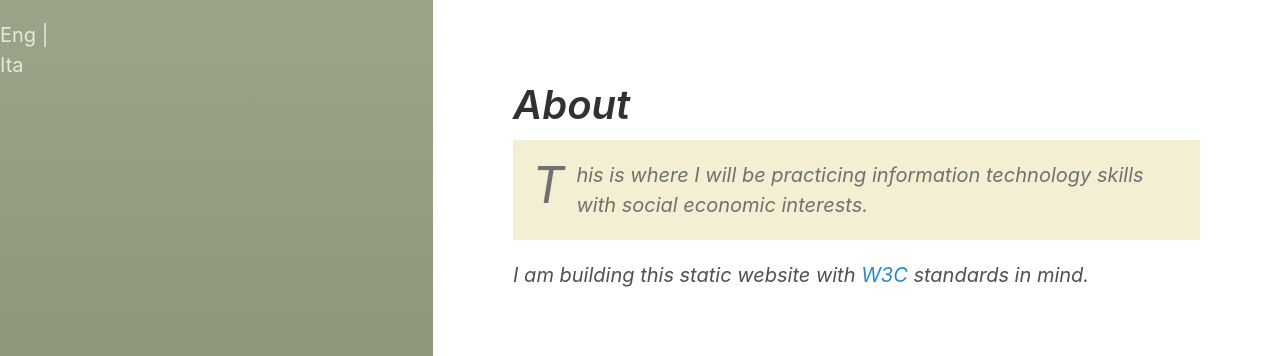
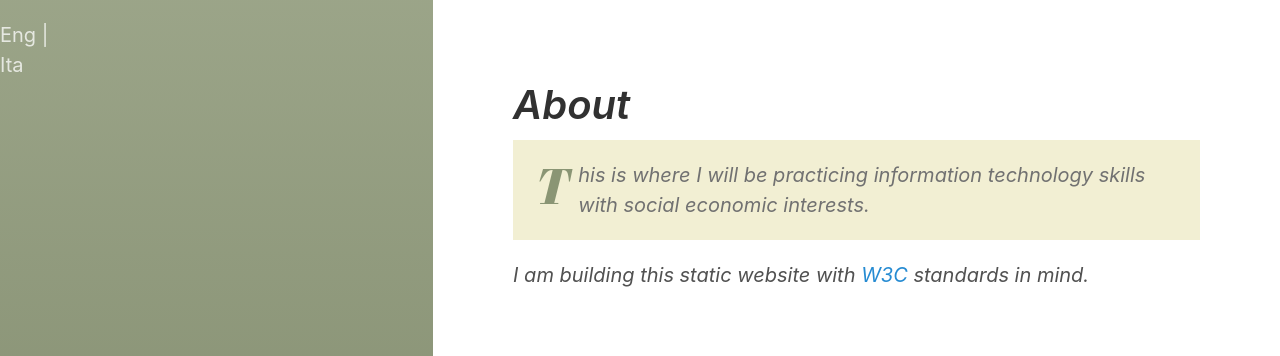
Before and after one commit to jyang123-bit/Website, a Jekyll site: the page built from category/About.md, in a window 1280 px wide. Shown: the top 356 px of the page. Built offline with Jekyll 4.4.1, drawn with Linux system fonts in a browser that asks for light colours.

Commit message:
Update _message.scss

```diff
--- a/_sass/hydeout/_message.scss
+++ b/_sass/hydeout/_message.scss
@@ -22,6 +22,8 @@
   margin-left: -6px;
   margin-right: 2px;
   font-size: 50px;
+  font-family: 'Abril Fatface';
+  color: #8A9574;
 }
 
 //to add an inline border on the message
```
